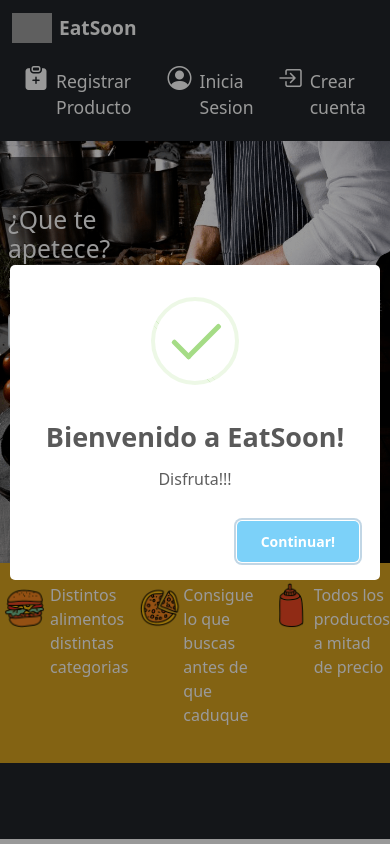
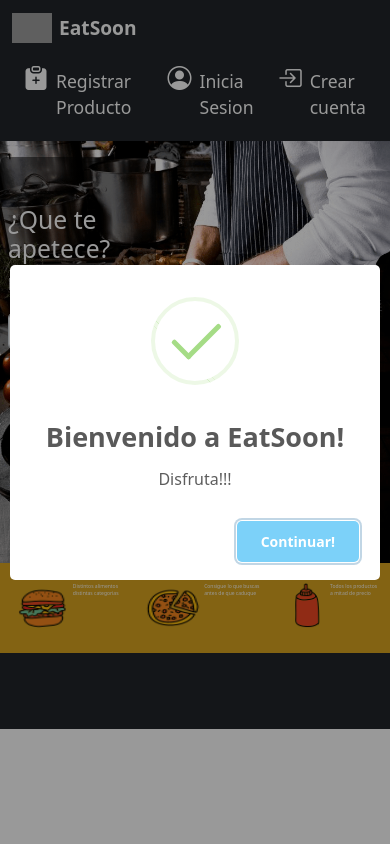
Before and after one commit to Saatt12/EatSoon, a PHP site: page / in a window 390 px wide. Run offline with PHP 8.4, Linux system fonts and the light colour scheme; data that the repository does not hold is empty; some libraries are stand-ins or nearby versions; grey boxes are pictures that could not be loaded.

Commit message:
mejora responsive

```diff
--- a/index.php
+++ b/index.php
@@ -72,8 +72,8 @@
 
     <main>
         <div class="hero">
-            <div class="container">
-                <div class="row">
+            <div class="container ">
+                <div class="row ">
                     <div class="wrap-contenido__hero">
                         <div class="contenido__hero">
                             <h2>¿Que te apetece?</h2>
--- a/styles.css
+++ b/styles.css
@@ -121,7 +121,7 @@
  .barra__container p {
      /*parrafos que estan dentro de columna__barra  */
      color: white;
-     font-size: 1rem;
+     font-size: 15px;
  }
 
  /*titulo de la lista */
@@ -236,7 +236,7 @@
      font-weight: normal;
      text-decoration: none;
      font-size: 1.2rem;
-    /*fechas subrayadas */
+     /*fechas subrayadas */
      text-transform: uppercase;
      /*texto fechas en mayusculas */
  }
@@ -254,6 +254,10 @@
      .wrap {
          grid-template-columns: repeat(3, 1fr);
      }
+
+     .barra__container p {
+         font-size: 15px;
+     }
  }
 
  @media (max-width: 768px) {
@@ -261,6 +265,10 @@
      /*cuando la pantalla tenga un ancho maximo de 768 */
      .wrap {
          grid-template-columns: repeat(2, 1fr);
+     }
+
+     .barra__container p {
+         font-size: 10px;
      }
  }
 
@@ -270,4 +278,8 @@
      .wrap {
          grid-template-columns: repeat(1, 1fr);
      }
+
+     .barra__container p {
+         font-size: 5px;
+     }
  }
```
